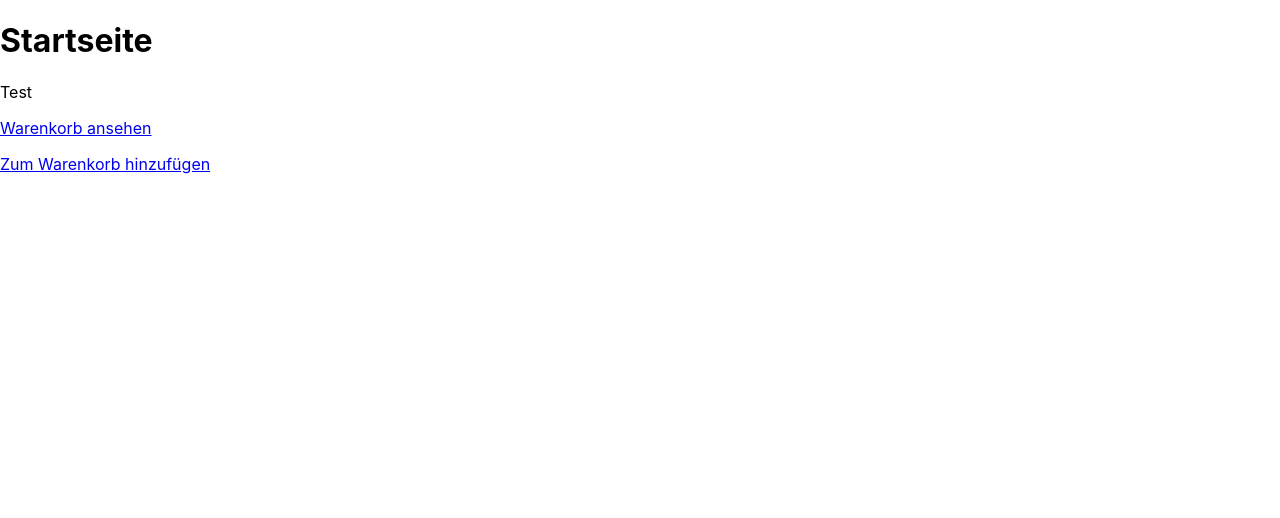
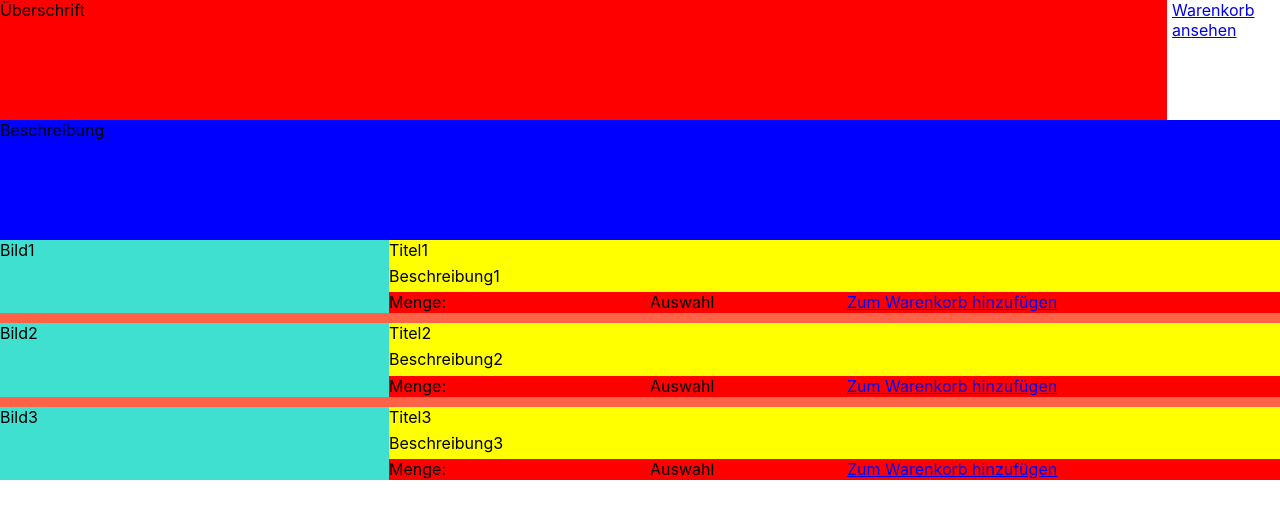
Before and after one commit to Alinabuss/Portfolio_Pruefung, a React (Create React App) app in the folder webshop/: page / in a window 1280 px wide. Shown: the top 518 px of the page. Built offline with nearby package versions, Linux system fonts and the light colour scheme.

Commit message:
Layout Startseite

```diff
--- a/webshop/src/Seiten/Bestaetigungsseite/Bestaetigungsseite.css
+++ b/webshop/src/Seiten/Bestaetigungsseite/Bestaetigungsseite.css
@@ -1,4 +1,4 @@
-.grid-container {
+.grid-container_Bestaetigung {
     display: grid;
     grid-template-columns: 20vw 60vw 20vw;
     grid-template-rows: 15vh 60vh 15vh ;
@@ -8,17 +8,17 @@
       ". Feuerwerk ."
       ". Button .";
   }
-.Überschrift {
+.Überschrift_Bestaetigung {
     background: red;
     grid-area: Überschrift;
 }
 
-.Feuerwerk {
+.Feuerwerk_Bestaetigung {
     background: blue;
     grid-area: Feuerwerk;
 }
 
-.Button {
+.Button_Bestaetigung {
     background: green;
     grid-area: Button
 }
--- a/webshop/src/Seiten/Bestaetigungsseite/Bestaetigungsseite.js
+++ b/webshop/src/Seiten/Bestaetigungsseite/Bestaetigungsseite.js
@@ -6,10 +6,10 @@ class Bestaetigungsseite extends React.Component {
     render() {
         return (
             <div className="Bestaetigungsseite">
-                <div class="grid-container">
-                    <div class="Überschrift">Überschrift</div>
-                    <div class="Feuerwerk">Feuerwerk</div>
-                    <div class="Button">Button</div>
+                <div class="grid-container_Bestaetigung">
+                    <div class="Überschrift_Bestaetigung">Überschrift</div>
+                    <div class="Feuerwerk_Bestaetigung">Feuerwerk</div>
+                    <div class="Button_Bestaetigung">Button</div>
                 </div>
                 {/* <h1>Bestaetigungsseite</h1>
                 <p>Test</p>
--- a/webshop/src/Seiten/Startseite/Startseite.css
+++ b/webshop/src/Seiten/Startseite/Startseite.css
@@ -0,0 +1,60 @@
+.grid-container_Start {
+    display: grid;
+    grid-template-columns: 30vw 20vw 15vw 25vw 10vw;
+    grid-template-rows: 15vh 15vh  30vh;
+    gap: 0px 5px;
+    grid-template-areas:
+      "Überschrift Überschrift Überschrift Überschrift Button"
+      "Beschreibung Beschreibung Beschreibung Beschreibung Beschreibung"
+      ". . . . .";
+  }
+.Überschrift_Start {
+    background: red;
+    grid-area: Überschrift;
+}
+
+.Beschreibung_Start {
+    background: blue;
+    grid-area: Beschreibung;
+}
+
+
+.Button_Start {
+    background:white;
+    grid-area: Button;
+}
+
+
+.Produkte_Start {
+  background: tomato;
+  display: grid;
+  grid-column-start: 1;
+  grid-column-end: 6;
+  grid-row-start: 3;
+  grid-row-end: 4;
+  grid-gap: 10px;
+  grid-template-columns: repeat(auto-fill)
+}
+
+.Bild_Start {
+    display: grid;
+    background:turquoise;
+    height: 100%;
+    grid-gap: 5px;
+    grid-template-columns: 30vw 70vw;
+  }
+
+.PB_Start {
+    display: grid;
+    background: yellow;
+    height: 100%;
+    grid-gap: 5px;
+}
+
+.Menge_Start {
+    display: grid;
+    background: red;
+    height: 100%;
+    grid-gap: 5px;
+    grid-template-columns: 20vw 15vw 25vw;
+}
--- a/webshop/src/Seiten/Startseite/Startseite.js
+++ b/webshop/src/Seiten/Startseite/Startseite.js
@@ -6,13 +6,69 @@ class Startseite extends React.Component {
     render() {
       return (
           <div className="Startseite">
-              <h1>Startseite</h1>
-              <p>Test</p>
-              <p><NavLink to="/Warenkorbseite">Warenkorb ansehen</NavLink></p>
-              <p><NavLink to="/Warenkorbseite">Zum Warenkorb hinzufügen</NavLink></p>
+              <div class="grid-container_Start">
+                    <div class="Überschrift_Start">Überschrift</div>
+                    <div class="Button_Start">
+                      <NavLink to="/Warenkorbseite">Warenkorb ansehen</NavLink>
+                    </div>
+                    <div class="Beschreibung_Start">Beschreibung</div>
+
+                    <div class="Produkte_Start">
+                    <div class="item Bild_Start">
+                        <div class="item">Bild1</div>
+                        <div class="item PB_Start">
+                          <div class="item">Titel1</div>
+                          <div class="item">Beschreibung1</div>
+                          <div class="item Menge_Start">
+                            <div class="item">Menge:</div>
+                            <div class="item">Auswahl</div>
+                            <div class="item">
+                            <NavLink to="/Warenkorbseite">Zum Warenkorb hinzufügen</NavLink>
+                            </div>
+                          </div>
+                        </div>
+                      </div>
+
+                      <div class="item Bild_Start">
+                        <div class="item">Bild2</div>
+                        <div class="item PB_Start">
+                          <div class="item">Titel2</div>
+                          <div class="item">Beschreibung2</div>
+                          <div class="item Menge_Start">
+                          <div class="item">Menge:</div>
+                            <div class="item">Auswahl</div>
+                            <div class="item">
+                            <NavLink to="/Warenkorbseite">Zum Warenkorb hinzufügen</NavLink>
+                            </div>
+                          </div>
+                        </div>
+                      </div>
+
+                      <div class="item Bild_Start">
+                        <div class="item">Bild3</div>
+                        <div class="item PB_Start">
+                          <div class="item">Titel3</div>
+                          <div class="item">Beschreibung3</div>
+                          <div class="item Menge_Start">
+                          <div class="item">Menge:</div>
+                            <div class="item">Auswahl</div>
+                            <div class="item">
+                            <NavLink to="/Warenkorbseite">Zum Warenkorb hinzufügen</NavLink>
+                            </div>
+                          </div>
+                        </div>
+                      </div>
+                    </div>
+                </div>
+
           </div>
         );
     }
   }
 
+             {/* <h1>Startseite</h1>
+              <p>Test</p>
+              <p><NavLink to="/Warenkorbseite">Warenkorb ansehen</NavLink></p>
+              <p><NavLink to="/Warenkorbseite">Zum Warenkorb hinzufügen</NavLink></p> */}
+
   export default Startseite;
```
